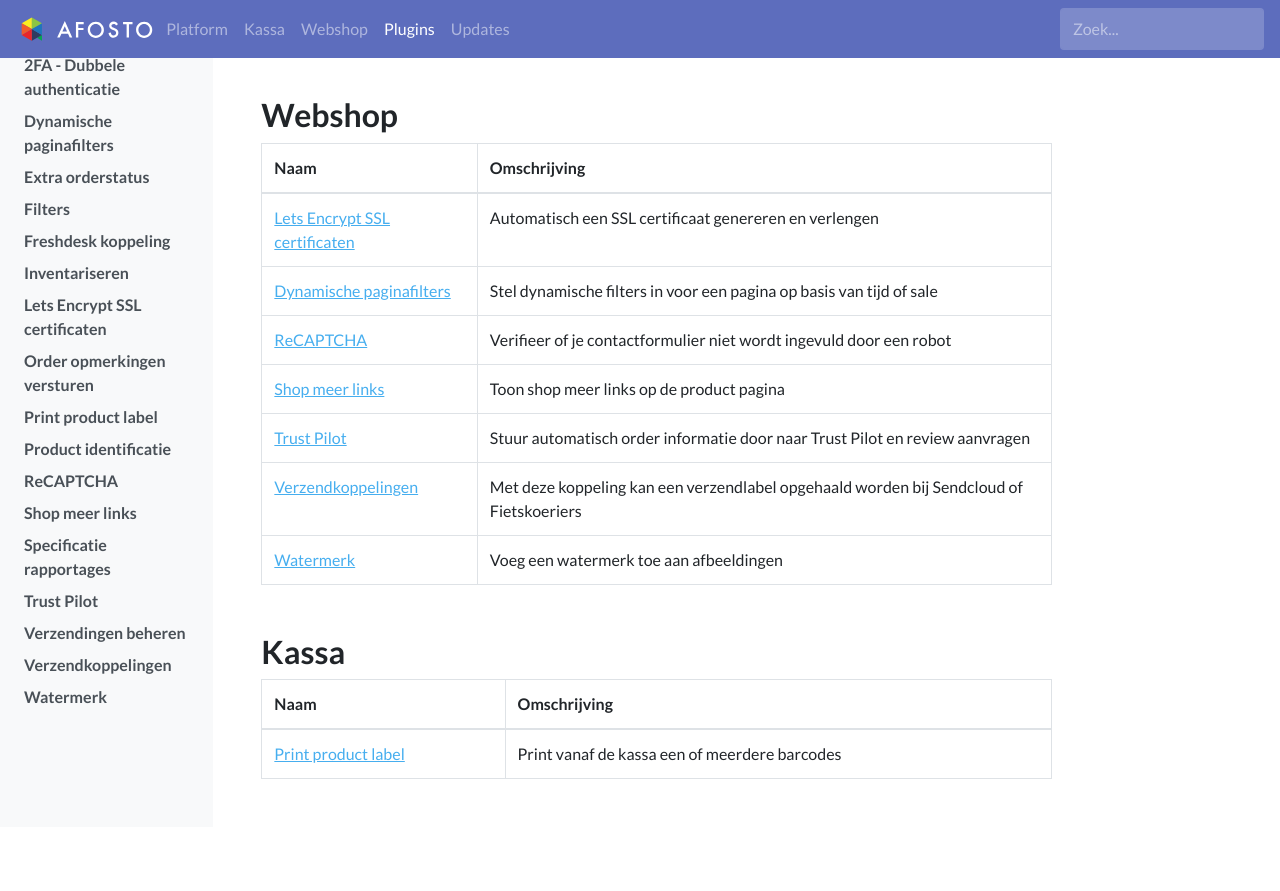
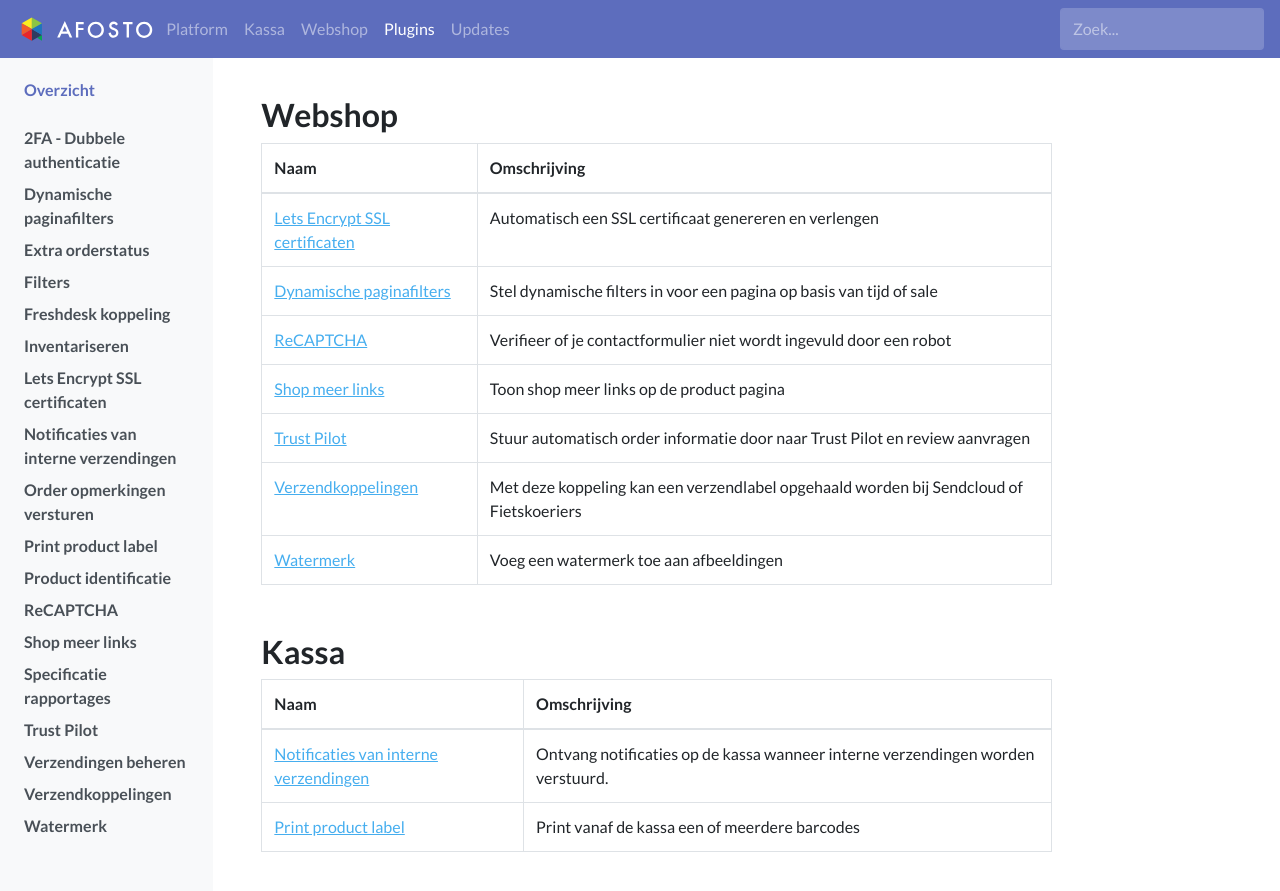
Before and after one commit to afosto/afosto-docs, a Jekyll site: the page built from plugins/index.md, in a window 1280 px wide and 900 px high, scrolled down 737 px. Shown: the top 891 px of the window. Built offline with Jekyll 4.4.1, drawn with Linux system fonts in a browser that asks for light colours; a script that is not in the unit is left out; before the commit the page ends 1564 px from its top, so only the background shows below that.

Commit message:
updates 04-09-2018 - added menu item - added item in the list on plugin index - added manual - added image

```diff
--- a/_data/sidebar_nav.yml
+++ b/_data/sidebar_nav.yml
@@ -99,6 +99,9 @@
     - title: Met deze plugin wordt automatisch een SSL certificaat gegenereerd en verlengd.
       label: Lets Encrypt SSL certificaten
       slug: /plugins/lets-encrypt-ssl-certificaten
+    - title: Ontvang notificaties op de kassa wanneer interne verzendingen worden verstuurd.
+      label: Notificaties van interne verzendingen
+      slug: /plugins/notificaties-van-interne-verzendingen
     - title: Met deze plugin kun je opmerkingen die bij een order zijn geplaatst naar de klant mailen.
       label: Order opmerkingen versturen
       slug: /plugins/order-opmerkingen-versturen
--- a/plugins/index.md
+++ b/plugins/index.md
@@ -39,5 +39,6 @@ redirect_from:
 
 |Naam|Omschrijving|
 |---|---|
+|[Notificaties van interne verzendingen](/plugins/notificaties-van-interne-verzendingen)|Ontvang notificaties op de kassa wanneer interne verzendingen worden verstuurd.|
 |[Print product label](/plugins/print-product-label)|Print vanaf de kassa een of meerdere barcodes|
 {: .table.table-bordered }
```
Also changed, not shown: plugins/notificaties-van-interne-verzendingen.md (added, +33 -0 lines), assets/img/pos-internal-shipment-notifications-1.png (added).
